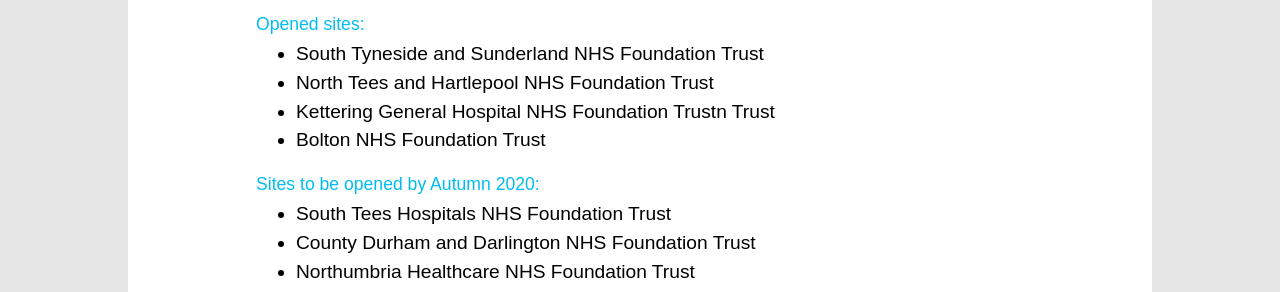
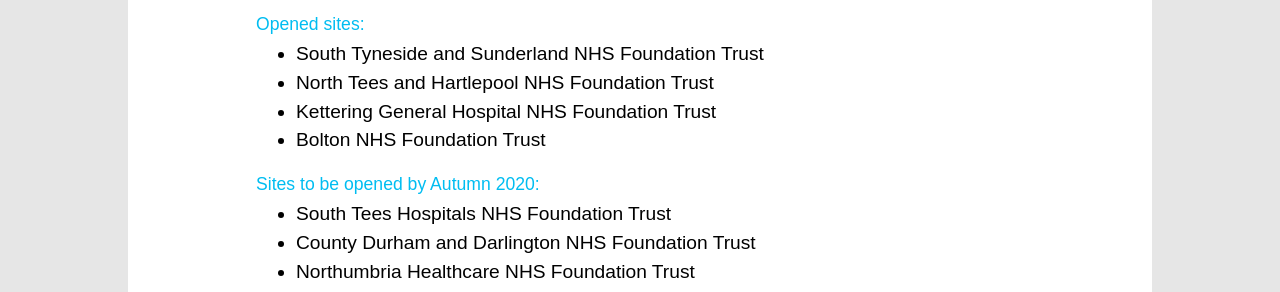
Before and after one commit to not-dalia/colo-speed-v2, a Jekyll site: the page built from _studies/colo-cohort.md, in a window 1280 px wide and 900 px high, scrolled down 1132 px. Shown: the part 159-451 px from the top of the window. Built offline with Jekyll 4.4.1, drawn with Linux system fonts in a browser that asks for light colours; some web fonts are replaced; comment, search, counter and statistics services are not loaded.

Commit message:
updated colo-cohort

```diff
--- a/_studies/colo-cohort.md
+++ b/_studies/colo-cohort.md
@@ -23,7 +23,7 @@
 openedsites:
   - South Tyneside and Sunderland NHS Foundation Trust
   - North Tees and Hartlepool NHS Foundation Trust
-  - Kettering General Hospital NHS Foundation Trustn Trust
+  - Kettering General Hospital NHS Foundation Trust
   - Bolton NHS Foundation Trust
 openingsites:
   - South Tees Hospitals NHS Foundation Trust
```
